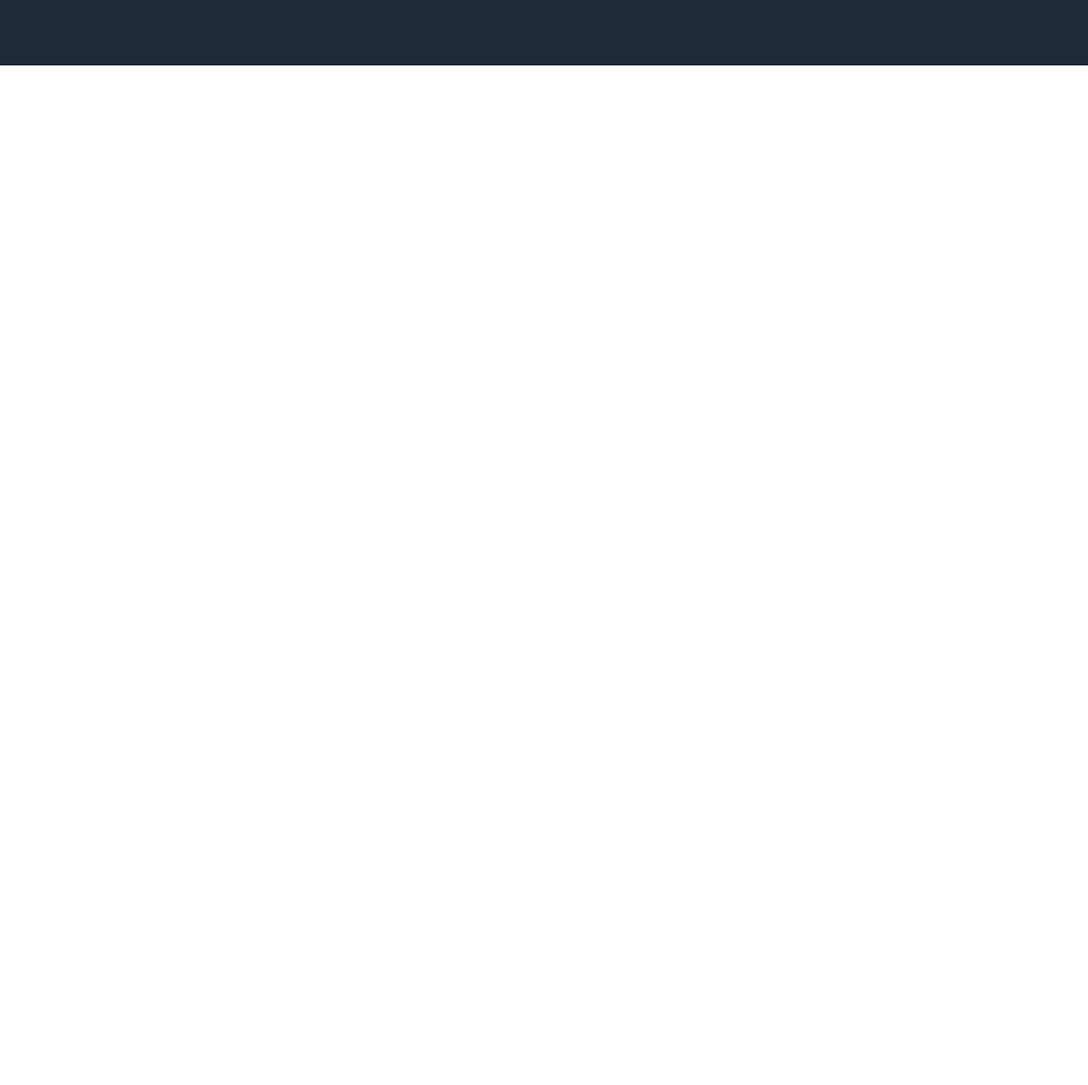
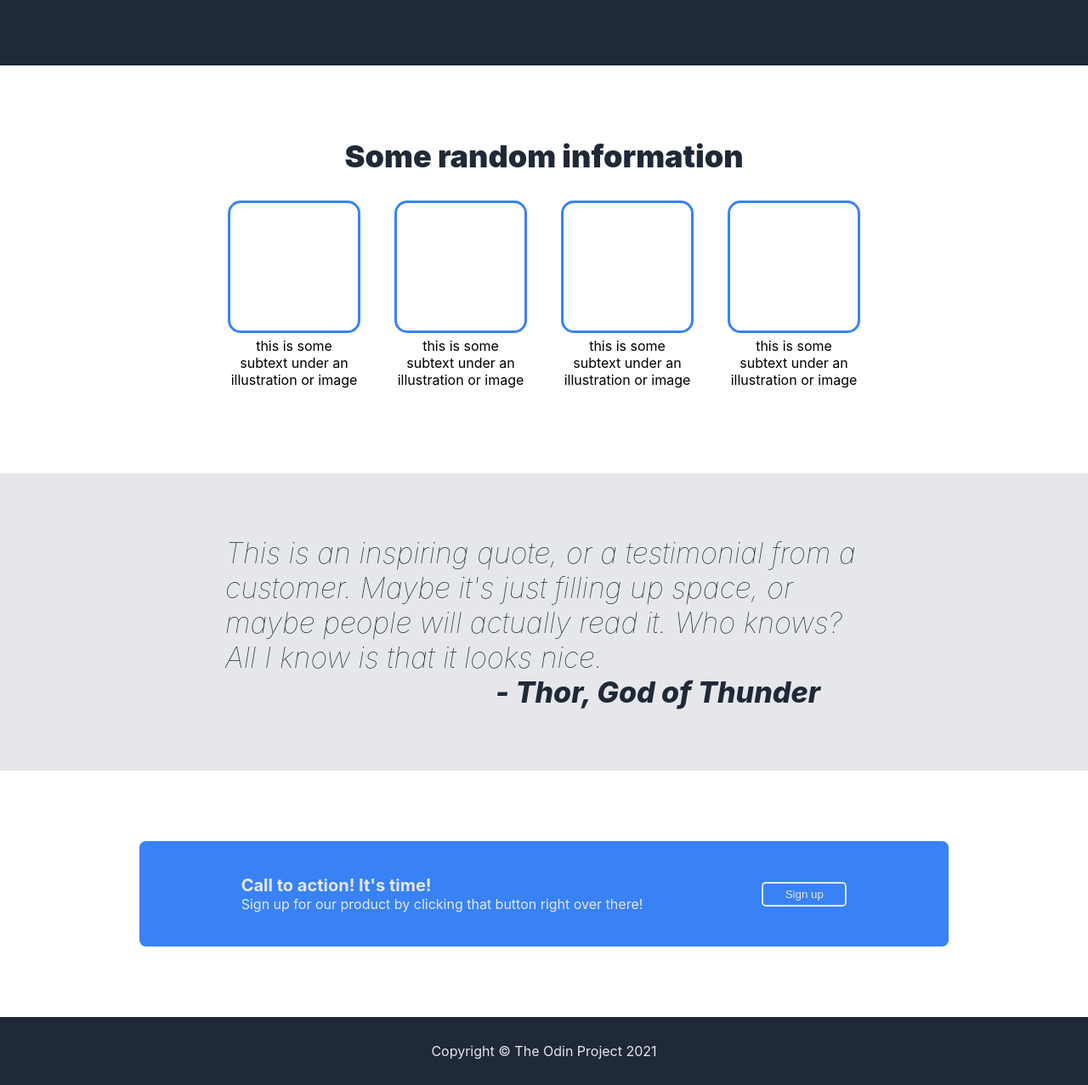
Before and after one commit to Ardax-C/landing-page, a plain HTML site: page index.html in a window 1280 px wide. Shown: the part 331-1608 px from the top of the page at 85% size. Before the commit the page ends 800 px from the top, so only its background shows below. Drawn offline with Linux system fonts and the light colour scheme.

Commit message:
Complete landing page html & css

```diff
--- a/index.html
+++ b/index.html
@@ -18,6 +18,7 @@
             <li><a href="#">header link three</a></li>
         </ul>
     </div>
+    <!-- end header -->
     <div class="hero">
         <div class="hero-left">
             <div class="main-text">This website is awesome</div>
@@ -29,6 +30,67 @@
             <div class="image-placeholder">this is a placeholder for an image</div>
         </div>
     </div>
+    <!-- end hero -->
+    <div class="information">
+        <div class="information-header">
+            Some random information
+        </div>
+        <div class="image-section">
+            <div class="image-holder">
+                <div class="image"></div>
+                <div class="image-subtext">
+                    this is some subtext under an illustration or image
+                </div>
+            </div>
+            <div class="image-holder">
+                <div class="image"></div>
+                <div class="image-subtext">
+                    this is some subtext under an illustration or image
+                </div>
+            </div>
+            <div class="image-holder">
+                <div class="image"></div>
+                <div class="image-subtext">
+                    this is some subtext under an illustration or image
+                </div>
+            </div>
+            <div class="image-holder">
+                <div class="image"></div>
+                <div class="image-subtext">
+                    this is some subtext under an illustration or image
+                </div>
+            </div>
+        </div>
+    </div>
+    <!-- end information -->
+    <div class="quote-container">
+        <div class="quote">
+            This is an inspiring quote, or a testimonial from a customer. Maybe it's just filling up space, or maybe people will actually read it. Who knows? All I know is that it looks nice.
+            <div class="author-name">
+                - Thor, God of Thunder
+            </div>
+        </div>
+    </div>
+    <!-- end quote -->
+    <div class="call-container">
+        <div class="call-box">
+            <div class="call-left">
+                <div class="call-header">
+                    Call to action! It's time!
+                </div>
+                <div class="call-text">
+                    Sign up for our product by clicking that button right over there!
+                </div>
+            </div>
+            <div class="call-right">
+                <input class="call-button" type="button" value="Sign up">
+            </div>
+        </div>
+    </div>
+    <!-- end call to action -->
+    <div class="footer">
+        <div class="text">Copyright &copy; The Odin Project 2021</div>
+    </div>
 </body>
 
 </html>
--- a/styles.css
+++ b/styles.css
@@ -78,6 +78,132 @@ body {
   color: #f9faf8;
 }
 
+.information {
+  height: 400px;
+  display: flex;
+  flex-flow: column nowrap;
+  justify-content: center;
+  align-items: center;
+  gap: 30px;
+  padding: 40px;
+}
+
+.information-header {
+  font-size: 36px;
+  font-weight: 900;
+  color: #1f2937;
+}
+
+.image-section {
+  display: flex;
+  justify-content: center;
+  gap: 40px;
+  width: 400px;
+}
+
+.image-holder {
+  display: flex;
+  flex-flow: column wrap;
+  align-items: center;
+}
+
+.image {
+  border: 3px solid #3882f6;
+  border-radius: 15px;
+  width: 150px;
+  height: 150px;
+}
+
+.image-subtext {
+  margin-top: 5px;
+  width: 150px;
+  height: 75px;
+  text-align: center;
+}
+
+.quote-container {
+  height: 300px;
+  padding: 25px;
+  display: flex;
+  flex-flow: column nowrap;
+  justify-content: center;
+  align-items: center;
+  background-color: #e5e7eb;
+}
+
+.quote {
+  width: 750px;
+  font-size: 34px;
+  font-weight: 100;
+  font-style: italic;
+  color: #1f2937;
+}
+
+.author-name {
+  width: 700px;
+  display: flex;
+  justify-content: flex-end;
+  font-weight: 800;
+}
+
+.call-container {
+  height: 250px;
+  padding: 20px;
+  display: flex;
+  justify-content: space-around;
+  align-items: center;
+}
+
+.call-box {
+  display: flex;
+  justify-content: space-between;
+  gap: 140px;
+  background-color: #3882f6;
+  padding: 40px 120px;
+  border-radius: 7.5px;
+}
+
+.call-left {
+  display: flex;
+  flex-flow: column nowrap;
+}
+
+.call-header {
+    font-size: 20px;
+    font-weight: 700;
+}
+
+.call-header, .call-text {
+  color: #e5e7eb;
+}
+
+.call-right {
+    display: flex;
+    justify-content: center;
+    align-items: center;
+}
+
+.call-button {
+    width: 100px;
+    padding: 5px;
+    border-radius: 5px;
+    border: 2px solid #e5e7eb;
+    color: #e5e7eb;
+    background-color: #3882f6;
+}
+
+.footer {
+    display: flex;
+    justify-content: center;
+    align-items: center;
+    background-color: #1f2937;
+    padding: 30px;
+}
+
+.footer .text {
+    color: #e5e7eb;
+}
+
 a {
   color: #e5e7eb;
 }
```
